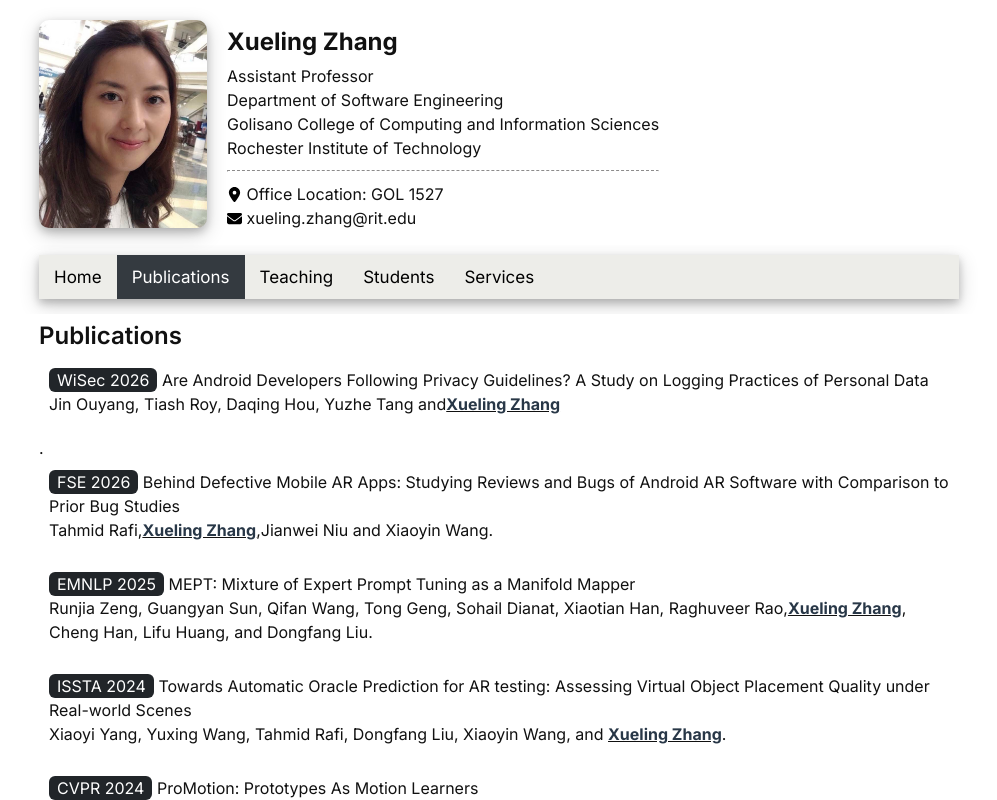
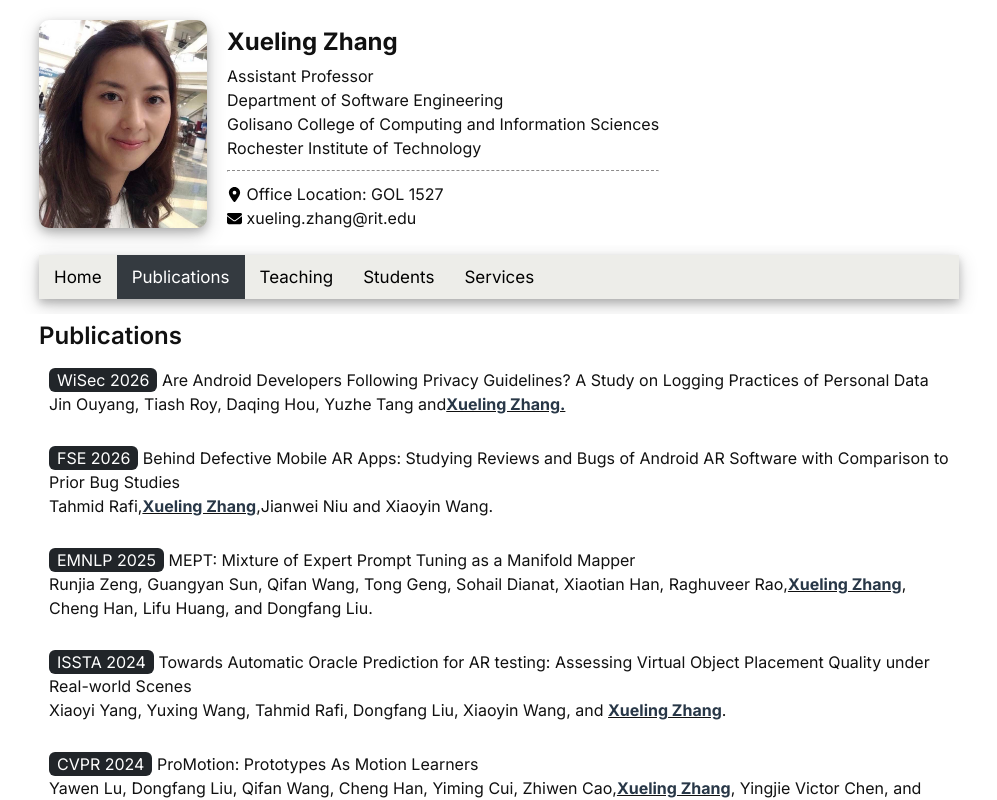
Before and after one commit to XuelingZ/XuelingZ.github.io, a Next.js app: page / in a window 1280 px wide. Both pictures are taken after a click on the link "Publications". Shown: the top 800 px of the page, without its empty margins (141-1138 px from the left). Built offline with nearby package versions, Linux system fonts and the light colour scheme.

Commit message:
Fix formatting in publications.js

```diff
--- a/src/components/publications.js
+++ b/src/components/publications.js
@@ -13,10 +13,10 @@ export default function Publications() {
     Jin Ouyang,  Tiash Roy, Daqing Hou, Yuzhe Tang and
     <b>
       <u>
-        <font color="#283747">Xueling Zhang</font>
+        <font color="#283747">Xueling Zhang.</font>
       </u>
     </b>
-  </p>.
+  </p>
 
     <p className="divcontainer">
     <span className="w3-tag w3-blue w3-round">FSE 2026</span> {" "}
```
